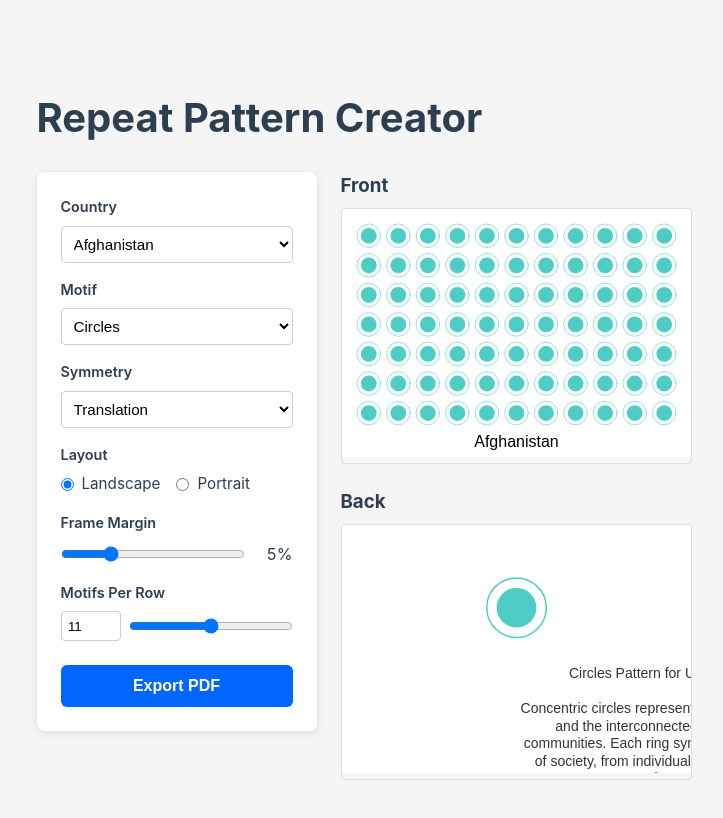
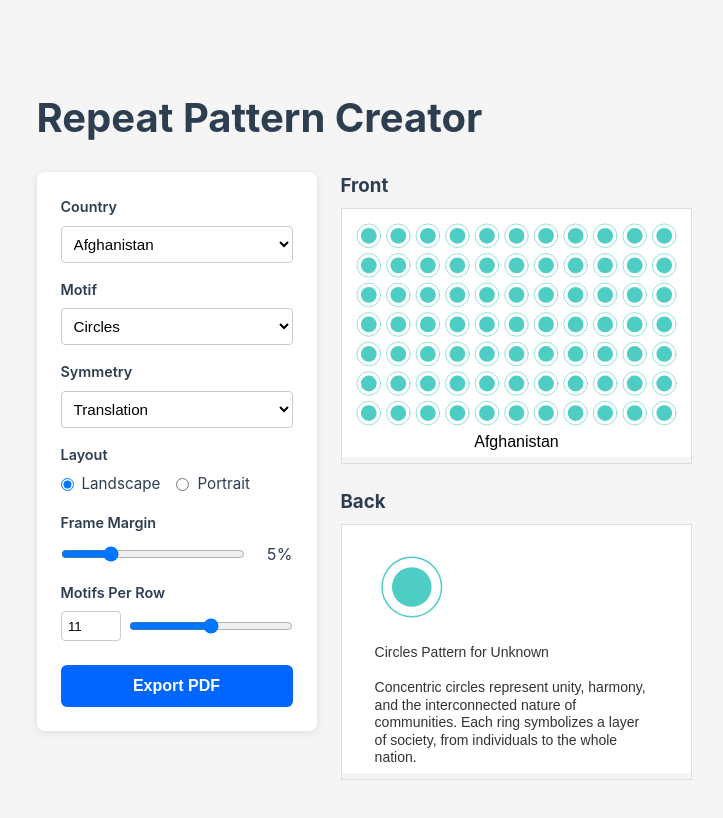
Before and after one commit to LiliGasser/repeatpattern-app, a Vue app: page / in a window 1280 px wide. Shown: the top 818 px of the page, without its empty margins (275-998 px from the left). Built offline with nearby package versions, Linux system fonts and the light colour scheme; what p5.js-svg would draw is missing.

Commit message:
adjust back

```diff
--- a/src/components/postcards/PostcardBack.vue
+++ b/src/components/postcards/PostcardBack.vue
@@ -47,8 +47,8 @@ const createSketch = () => (p) => {
 
     if (motifObj) {
       try {
-        const centerX = props.canvasDimensions.width / 2
-        const centerY = props.canvasDimensions.height / 3
+        const centerX = props.canvasDimensions.width / 5
+        const centerY = props.canvasDimensions.height / 4
         const size = Math.min(props.drawableArea.width, props.drawableArea.height) * 0.3
 
         motifObj.draw(p, centerX, centerY, size, props.countryData)
@@ -57,16 +57,17 @@ const createSketch = () => (p) => {
 
         p.fill('#333')
         p.noStroke()
-        p.textAlign(p.CENTER, p.TOP)
+        p.textAlign(p.LEFT, p.TOP)
         p.textSize(14)
         p.textWrap(p.WORD)
 
+        const textX = centerX - size/2
         const textY = centerY + size * 0.8
         const textWidth = props.drawableArea.width * 0.8
 
         p.text(
           explanation,
-          props.canvasDimensions.width / 2,
+          textX,
           textY,
           textWidth
         )
@@ -119,7 +120,6 @@ h3 {
 
 .postcard-canvas {
   border: 1px solid #ddd;
-  border-radius: 4px;
   overflow: hidden;
   width: fit-content;
 }
--- a/src/components/postcards/PostcardFront.vue
+++ b/src/components/postcards/PostcardFront.vue
@@ -132,7 +132,6 @@ h3 {
 
 .postcard-canvas {
   border: 1px solid #ddd;
-  border-radius: 4px;
   overflow: hidden;
   width: fit-content;
 }
```
